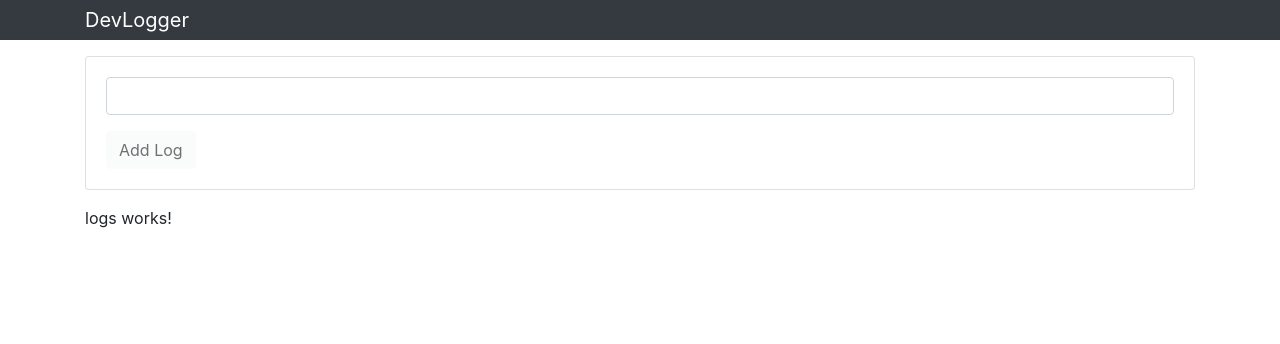
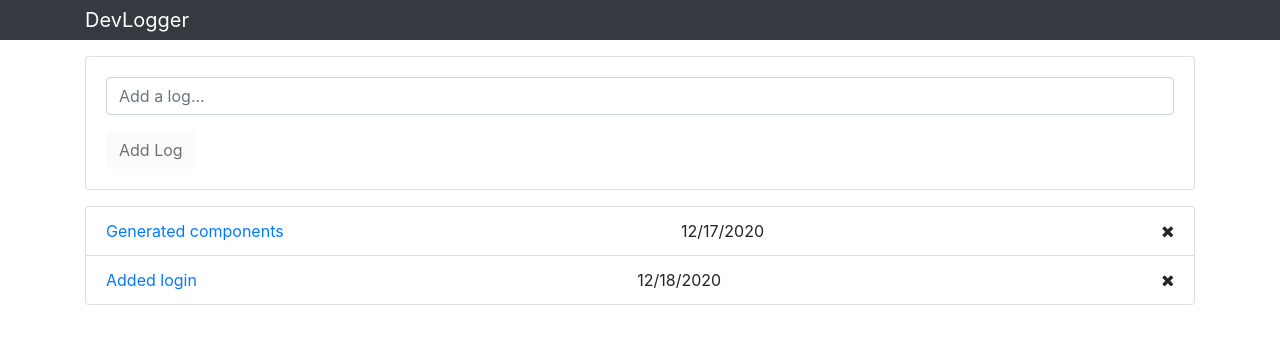
Before and after one commit to TimFinnigan/dev-logger, an Angular app: page / in a window 1280 px wide. Shown: the top 344 px of the page. Built offline with nearby package versions, Linux system fonts and the light colour scheme.

Commit message:
add logs to mock up view with hardcoded data

```diff
--- a/src/app/components/log-form/log-form.component.html
+++ b/src/app/components/log-form/log-form.component.html
@@ -1,7 +1,13 @@
 <div class="card card-body mb-3">
   <form>
     <div class="form-group">
-      <input type="text" class="form-control" name="log" [(ngModel)]="log" />
+      <input
+        type="text"
+        class="form-control"
+        name="log"
+        placeholder="Add a log..."
+        [(ngModel)]="log"
+      />
     </div>
     <input
       type="submit"
--- a/src/app/components/logs/logs.component.html
+++ b/src/app/components/logs/logs.component.html
@@ -1 +1,12 @@
-<p>logs works!</p>
+<ul class="list-group">
+  <li class="list-group-item d-flex justify-content-between align-items-center">
+    <a href="#">Generated components</a>
+    <span class="log-date">12/17/2020</span>
+    <i class="fa fa-remove"></i>
+  </li>
+  <li class="list-group-item d-flex justify-content-between align-items-center">
+    <a href="#">Added login</a>
+    <span class="log-date">12/18/2020</span>
+    <i class="fa fa-remove"></i>
+  </li>
+</ul>
```
